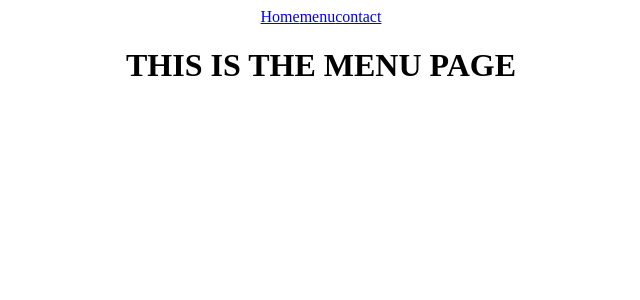
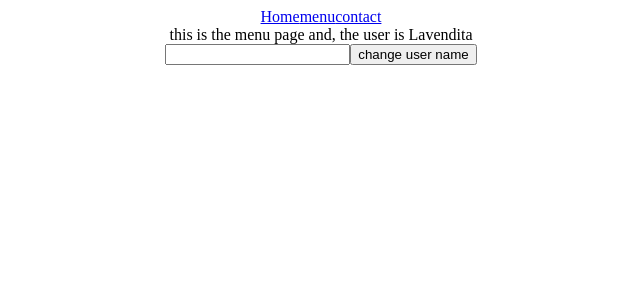
Before and after one commit to Luciefifi/my-react-js, a React (Create React App) app: page /menu in a window 1280 px wide. Shown: the top 300 px of the page, without its empty margins (319-959 px from the left). Built offline with nearby package versions, Linux system fonts and the light colour scheme.

Commit message:
using usecontext hook

```diff
--- a/src/App.js
+++ b/src/App.js
@@ -4,20 +4,27 @@
                 import Home from './components/home';
                 import Menu from './components/menu';
                 import Contact from './components/Contact';
-              import  Navigation from './components/navigation';
+               import  Navigation from './components/navigation';
+               import { useState , createContext } from 'react';
+
+                export const AppContext = createContext()
+
 
 
                 function App() {
+                  const [userName , setUserName] = useState("Lavendita")
                 return(
                 <div  className="App">
+                  <AppContext.Provider value={{userName , setUserName}}>
                   <Router>
                     <Navigation/>
                   <Routes>
-                    <Route path="/" element={<Home />} />
+                    <Route path="/" element={<Home  />} />
                     <Route path="/menu" element={<Menu />} />
                     <Route path="/contact" element={<Contact />} />
                   </Routes>
                  </Router>
+                 </AppContext.Provider>
 
 
 
--- /dev/null
+++ b/src/components/chnageProfile.js
@@ -0,0 +1,22 @@
+import { useState } from "react"
+
+import { useContext } from "react"
+import { AppContext } from "../App"
+
+  const ChangeProfile = (props) =>{
+    const {setUserName} = useContext(AppContext)
+
+    const  [newUserName , setNewUserName] = useState("")
+    return (
+        <div>
+            <input onChange={(event)=>{
+               setNewUserName(event.target.value)
+            }}/>
+            <button onClick={()=>{
+            setUserName(newUserName)
+            }}>change user name</button>
+        </div>
+    )
+  }
+
+  export default ChangeProfile
--- a/src/components/home.js
+++ b/src/components/home.js
@@ -1,7 +1,11 @@
+
+import { useContext } from "react"
+import { AppContext } from "../App"
 const Home = () =>{
+    const {userName} = useContext(AppContext)
     return(
     <div>
-   <h1>THIS IS HOME PAGE</h1>
+   <h1>This the home page, and the user is : {userName}</h1>
     </div>
 
     )
--- a/src/components/menu.js
+++ b/src/components/menu.js
@@ -1,6 +1,14 @@
+
+import ChangeProfile from "./chnageProfile"
+import { useContext } from "react"
+import { AppContext } from "../App"
+// import React from "react"
 const Menu = () =>{
+    const {userName , setUserName} = useContext(AppContext)
     return(
-        <h1>THIS IS THE MENU PAGE</h1>
+     <div> this is the menu page and, the user is {userName}
+     <ChangeProfile setUserName = {setUserName}/>
+     </div>
     )
 }
 
```
Also changed, not shown: 1 other file (tests, documents, lock files or other folders).
